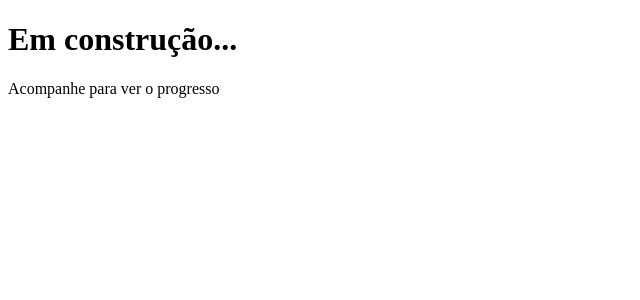
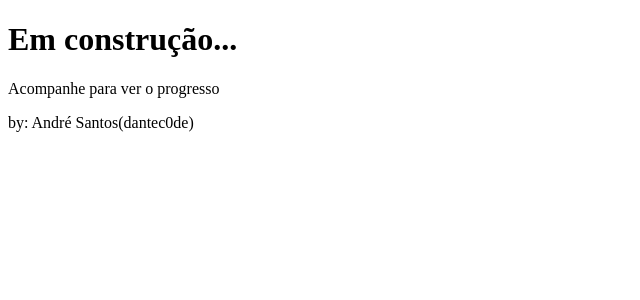
Before and after one commit to dantec0de/clone-tabnews, a Next.js app: page / in a window 1280 px wide. Shown: the top 300 px of the page, without its empty margins (0-640 px from the left). Built offline with nearby package versions, Linux system fonts and the light colour scheme.

Commit message:
deixando a pagina com Status de 'Em construção'

```diff
--- a/pages/index.js
+++ b/pages/index.js
@@ -2,6 +2,7 @@ function Home(){
     return <div>
         <h1>Em construção...</h1>
         <p>Acompanhe para ver o progresso</p>
+        <p>by: André Santos(dantec0de)</p>
            </div>
 }
 
```
